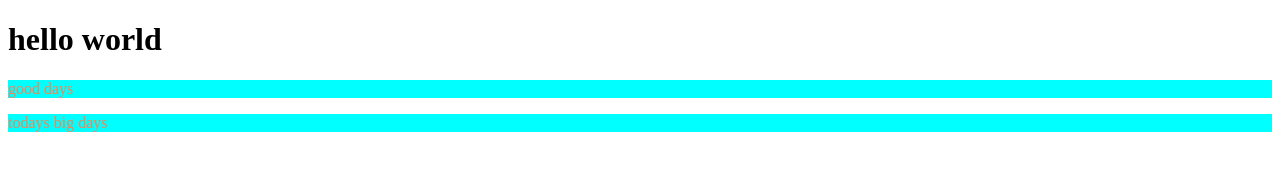
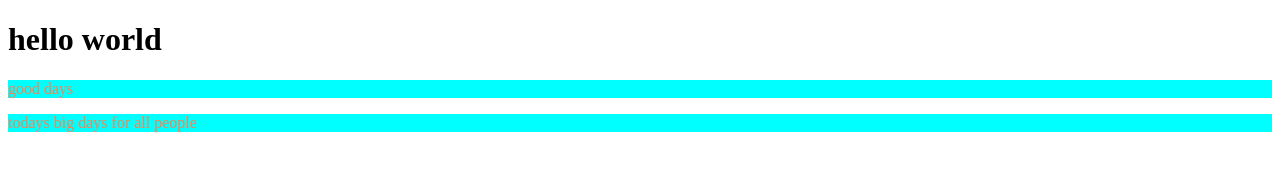
Before and after one commit to Devang-Maru/localrepo, a plain HTML site: page index.html in a window 1280 px wide. Drawn offline with Linux system fonts and the light colour scheme.

Commit message:
add new words

```diff
--- a/index.html
+++ b/index.html
@@ -9,6 +9,6 @@
 <body>
     <h1>hello world</h1>
     <p>good days</p>
-    <p>todays big days</p>
+    <p>todays big days for all people</p>
 </body>
 </html>
```
